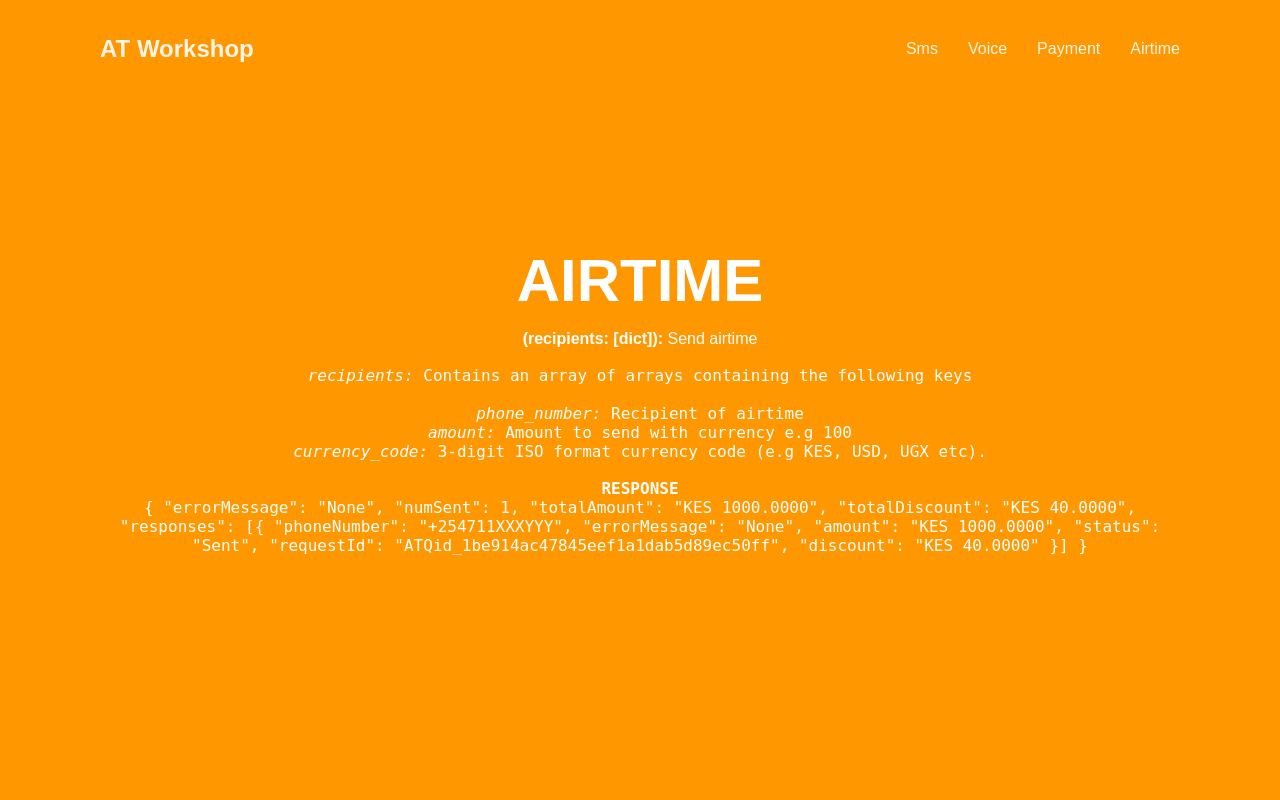
After one commit to SwahiliBox/at-mombasa, a Flask app: page /airtime in a window 1280 px wide. The commit adds this page. Run offline with Flask 2, Linux system fonts and the light colour scheme; some web fonts are replaced.

Commit message:
Edited CSS and templates

```diff
--- a/app.py
+++ b/app.py
@@ -1,27 +1,51 @@
-from flask import Flask,render_template
+from flask import Flask, render_template
 
 app = Flask(__name__)
 
+
 @app.route('/')
 def index():
-	return render_template('index.html')
+    return render_template('index.html')
+
+
 @app.route('/sms')
-def mysms():
-	return render_template('sms.html')
+def sms():
+    return render_template('sms.html')
 
-@app.route('/home')
-def home():
-	return '<h1>Hello Bamburi!!!</h1>'
+
+@app.route('/voice')
+def voice():
+    return render_template('voice.html')
+
+
+@app.route('/payment')
+def payment():
+    return render_template('payment.html')
+
+
+@app.route('/airtime')
+def airtime():
+    return render_template('airtime.html')
+
 
 @app.route('/town/<name>')
 def town(name):
-	return f"<h1>I am in {name}</>"
+    return '<h1>I am in {}</h1>'.format(name)
 
-@app.route('/names/<name>')
-def names(name):
-	if name.endswith('y'):
-		return name[:-1] + "ifull"
-	else:
-		return name + "y"
-if __name__ == "__main__":
-	app.run(port=5000)
+
+@app.route('/latin/<latin_name>')
+def latin(latin_name):
+
+    latiname = ''
+
+    if latin_name[-1] == 'y':
+        latiname = latin_name[:-1] + 'iful'
+
+    else:
+        latiname = latin_name + 'y'
+
+    return f'<h1>My latin name is {latiname}</h1>'
+
+
+if __name__ == '__main__':
+    app.run(debug=True)
--- a/static/style.css
+++ b/static/style.css
@@ -47,6 +47,8 @@ General Styles
         padding: 80px 30px;
     }
 }
+
+
 /*------------------
 Header Section
 --------------------*/
@@ -98,6 +100,8 @@ General Styles
         margin-bottom: 15px;
     }
 }
+
+
 /*----------------
 Main Section
 ----------------*/
@@ -107,29 +111,15 @@ General Styles
     justify-content: center;
     min-height: 100vh;
     color: #ffffff;
+    background-color: #ff9700;
     text-align: center;
 }
 
-    .main {
-        position: absolute;
-        top: 0;
-        left: 0;
-        width: 100%;
-        height: 100%;
-        background-size: cover;
-        background-color: #ff9700;
-        z-index: -1;
-    }
-
-    .main:after {
-        content: '';
-        position: absolute;
-        top: 0;
-        left: 0;
-        width: 100%;
-        height: 100%;
-        background-color: #414a4f;
-        opacity: 0.50;
+.code {
+    position: relative;
+    justify-content: center;
+    min-height: 100vh;
+    color: #ffffff;
 }
 
 .main h1 {
@@ -157,25 +147,3 @@ General Styles
         font-size: 24px;
     }
 }
-    /*---------------------------
- 	 Signup and Login Styles
------------------------------*/
-
-    .container {
-        background: rgba(58, 63, 68, 0.5);
-        border-radius: 5px;
-        box-shadow: 0 1.5px 0 0 rgba(0, 0, 0, 0.1);
-        width: 450px;
-        display: flex;
-        flex-direction: column;
-        margin-top: 40px;
-    }
-
-    .head {
-        font-size: 20px;
-        text-align: center;
-        padding: 20px 20px 0;
-        margin-bottom: 5px;
-        text-transform: uppercase;
-        font-weight: bold;
-    }
--- /dev/null
+++ b/templates/airtime.html
@@ -0,0 +1,33 @@
+{% extends 'base.html' %} {% block content %}
+<h1>AIRTIME</h1>
+
+<p><strong>(recipients: [dict]):</strong> Send airtime</p>
+<br>
+<code>
+    <ul>
+        <ol><var>recipients:</var> Contains an array of arrays containing the following keys
+        </ol><br>
+        <ol><var>phone_number:</var> Recipient of airtime</ol>
+        <ol><var>amount:</var> Amount to send with currency e.g 100
+        </ol>
+        <ol><var>currency_code:</var> 3-digit ISO format currency code (e.g KES, USD, UGX etc).</ol>
+    </ul>
+</code> <br>
+<code>
+    <h4>RESPONSE</h4>
+    {
+        "errorMessage": "None",
+        "numSent": 1,
+        "totalAmount": "KES 1000.0000",
+        "totalDiscount": "KES 40.0000",
+        "responses": [{
+            "phoneNumber": "+254711XXXYYY",
+            "errorMessage": "None",
+            "amount": "KES 1000.0000",
+            "status": "Sent",
+            "requestId": "ATQid_1be914ac47845eef1a1dab5d89ec50ff",
+            "discount": "KES 40.0000"
+        }]
+    }
+
+    </code> {% endblock %}
--- a/templates/base.html
+++ b/templates/base.html
@@ -5,30 +5,35 @@
     <meta charset="UTF-8">
     <meta name="viewport" content="width=device-width, initial-scale=1.0">
     <meta http-equiv="X-UA-Compatible" content="ie=edge">
-    <title>At Mombasa</title>
+    <title>AT Mombasa</title>
     <link href="https://fonts.googleapis.com/css?family=Sawarabi+Mincho" rel="stylesheet">
-    <link rel="stylesheet" href="{{ url_for('static',filename='style.css')}}">
+    <link rel="stylesheet" href="{{url_for('static', filename='style.css')}}">
 
 </head>
 
 <body>
 
     <header>
-        <h2><a href="#">AT WORKSHOP</a></h2>
+        <h2><a href="{{ url_for('index') }}">AT Workshop</a></h2>
         <nav>
-            <li><a href="#">Sms</a></li>
-            <li><a href="#">Voice</a></li>
-            <li><a href="#">Payments</a></li>
-            <li><a href="#">Airtime</a></li>
+            <li><a href="{{ url_for('sms') }}">Sms</a></li>
+            <li><a href="{{ url_for('voice') }}">Voice</a></li>
+            <li><a href="{{ url_for('payment') }}">Payment</a></li>
+            <li><a href="{{ url_for('airtime') }}">Airtime</a></li>
+
         </nav>
     </header>
 
     <section class="main">
-    {% block content %}
+        {% block content %}
 
-    {% endblock %}
+        {% endblock %}
 
     </section>
+
+
+
+
 
 </body>
 
```
Also changed, not shown: templates/index.html (+8 -4 lines), templates/payment.html (added, +33 -0 lines), templates/sms.html (+31 -1 lines), templates/voice.html (added, +30 -0 lines). Lines whose indentation alone changed are shown as unchanged.
